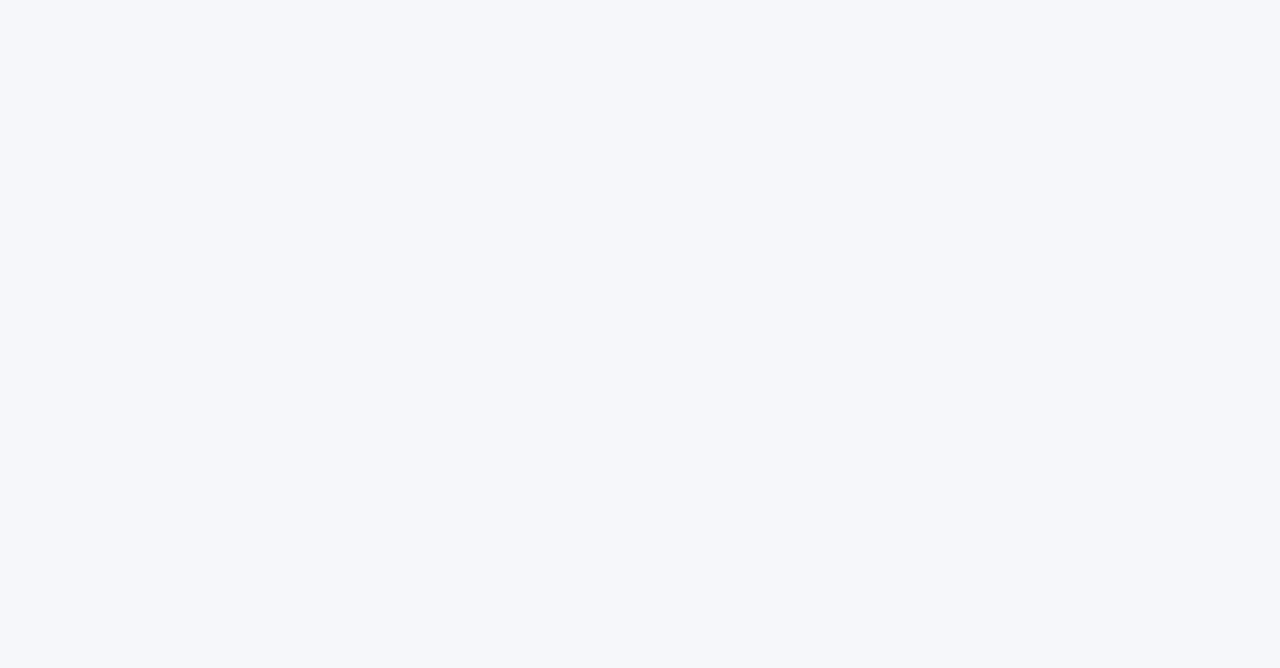
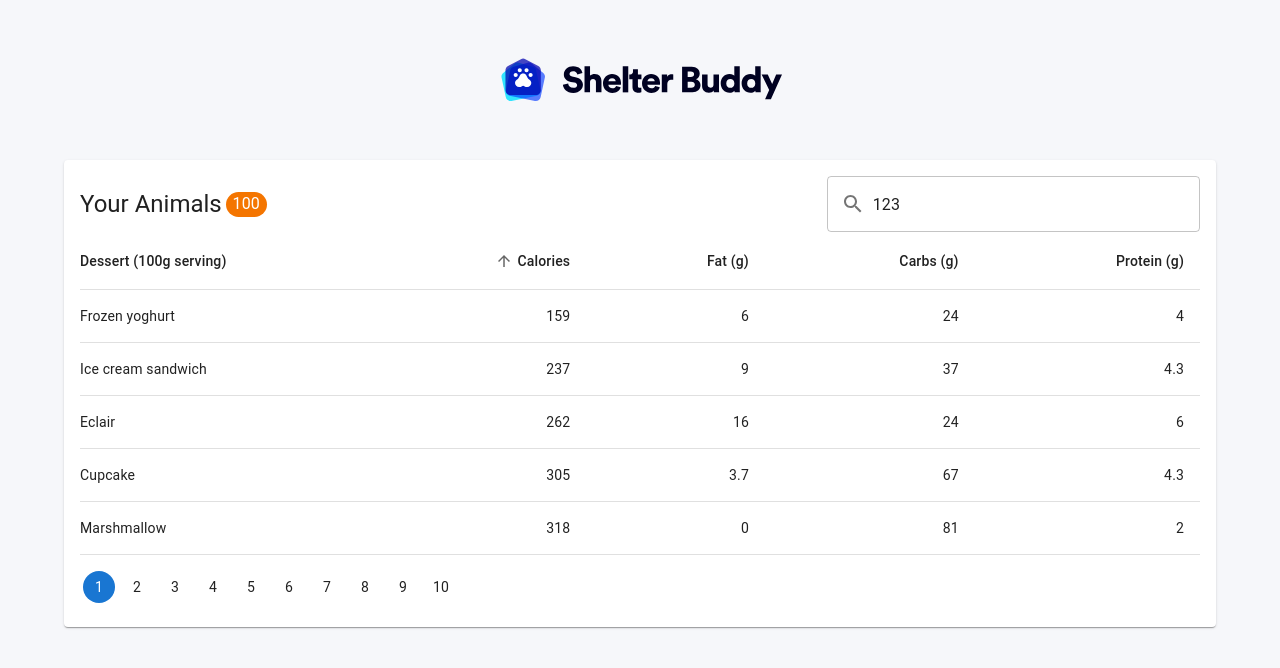
Before and after one commit to lucassms9/shelterbuddy, a React (Create React App) app: page / in a window 1280 px wide. Shown: the top 668 px of the page. Built offline with nearby package versions, Linux system fonts and the light colour scheme.

Commit message:
feat: render components

```diff
--- a/src/App.tsx
+++ b/src/App.tsx
@@ -1,6 +1,79 @@
+import { Search } from "@mui/icons-material";
+import {
+  Box,
+  Card,
+  CardContent,
+  Container,
+  InputAdornment,
+  TextField,
+  Typography,
+  useTheme,
+} from "@mui/material";
+import { useState } from "react";
+import logo from "./assets/images/logo.svg";
+import TableContent from "./component/Table";
+import useMediaQuery from "@mui/material/useMediaQuery";
+import MobileList from "./component/Table/MobileList";
+
 const App = () => {
-  // Your implementation starts here
-  return null;
+  const [value, setValue] = useState("123");
+  const theme = useTheme();
+  const matches = useMediaQuery(theme.breakpoints.up("md"));
+
+  return (
+    <Container component="main">
+      <Box
+        margin="58px 0"
+        display="flex"
+        justifyContent="center"
+        component="header"
+      >
+        <img src={logo} alt="Shelter Buddy logo" />
+      </Box>
+      <Card sx={{ minWidth: 275 }}>
+        <CardContent>
+          <Box display="flex" flexWrap="wrap" justifyContent="space-between">
+            <Box display="flex" alignItems="center" flex={1}>
+              <Typography variant="h5">Your Animals</Typography>
+              <Box
+                width="41px"
+                height="25px"
+                display="flex"
+                justifyContent="center"
+                borderRadius="100px"
+                color="#fff"
+                marginLeft="4px"
+                sx={{ backgroundColor: "var(--orange-color)" }}
+              >
+                <Typography>100</Typography>
+              </Box>
+            </Box>
+            <Box display="flex" flex={0.5} justify-content="flex-end">
+              <TextField
+                sx={{
+                  minWidth: "100%",
+                }}
+                InputProps={{
+                  startAdornment: (
+                    <InputAdornment position="start">
+                      <Search />
+                    </InputAdornment>
+                  ),
+                }}
+                label=""
+                placeholder="Search an animal by name"
+                disabled={false}
+                variant="outlined"
+                value={value}
+                onChange={(e) => setValue(e.target.value)}
+              />
+            </Box>
+          </Box>
+          {matches ? <TableContent /> : <MobileList />}
+        </CardContent>
+      </Card>
+    </Container>
+  );
 };
 
 export default App;
```
